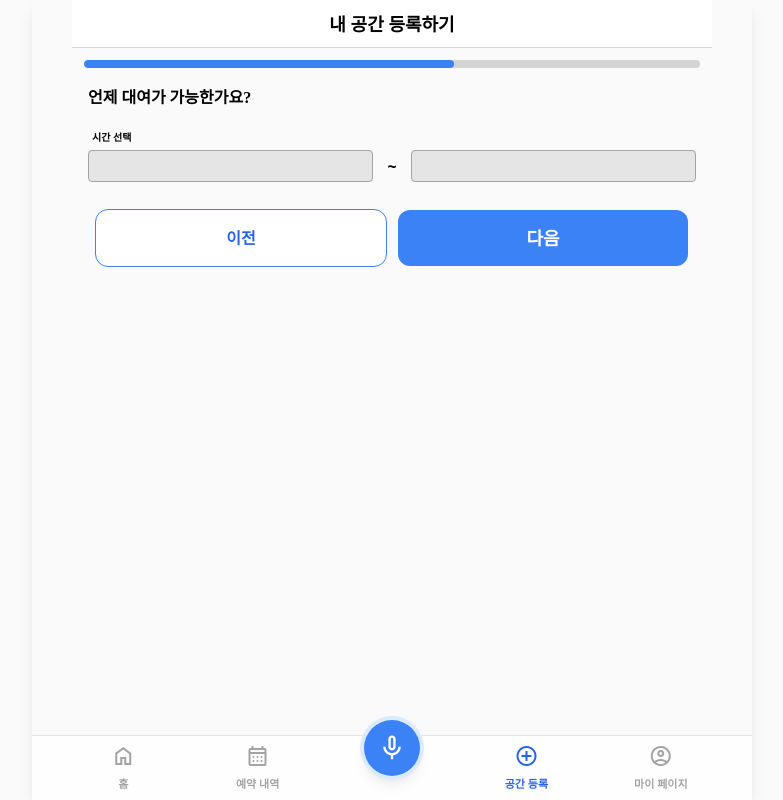
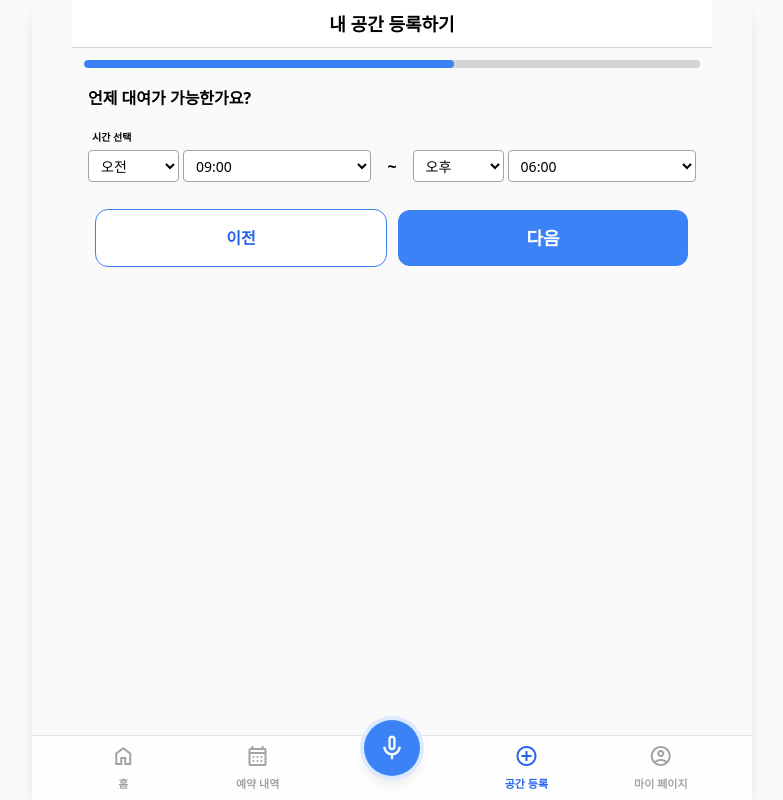
Before and after one commit to CampusPark/CampusPark-FE, a React (Vite) app: page /register/step-3 in a window 1280 px wide. Shown: the whole page, without its empty margins (248-1031 px from the left). Built offline with nearby package versions, Linux system fonts and the light colour scheme.

Commit message:
feat:  시간 선택 드롭다운 구현

```diff
--- a/src/pages/owner/SpacesPageStep3.tsx
+++ b/src/pages/owner/SpacesPageStep3.tsx
@@ -9,6 +9,38 @@ import { ROUTE_PATH } from "@/routes/paths";
 
 export default function SpacesPageStep3() {
   const navigate = useNavigate();
+
+  const periods = ["오전", "오후"] as const;
+  const hours = React.useMemo(
+    () => Array.from({ length: 12 }, (_, i) => i + 1),
+    []
+  );
+
+  type Period = (typeof periods)[number];
+
+  const [startPeriod, setStartPeriod] = React.useState<Period>("오전");
+  const [startHour, setStartHour] = React.useState<number>(9); // 기본 09시
+  const [endPeriod, setEndPeriod] = React.useState<Period>("오후");
+  const [endHour, setEndHour] = React.useState<number>(6); // 기본 18시
+
+  // 오전/오후 + 1~12시 -> 0~23시 변환
+  const to24h = (p: Period, h12: number) => {
+    const isAM = p === "오전";
+    if (isAM) return h12 === 12 ? 0 : h12; // 12AM => 0
+    return h12 === 12 ? 12 : h12 + 12; // 12PM => 12
+  };
+
+  const handleNext = () => {
+    const s = to24h(startPeriod, startHour);
+    const e = to24h(endPeriod, endHour);
+    if (s >= e) {
+      window.alert("종료 시간은 시작 시간보다 커야 합니다.");
+      return;
+    }
+    // TODO: 전역 상태/서버 전송이 필요하면 여기서 s,e 값을 사용해 저장하세요.
+    navigate(ROUTE_PATH.REGISTER_STEP4);
+  };
+
   return (
     <div className="min-h-svh w-full bg-zinc-50">
       <div className="relative mx-auto min-h-svh w-full max-w-[420px] sm:max-w-[480px] md:max-w-[640px] flex flex-col items-stretch overflow-hidden">
@@ -21,7 +53,7 @@ export default function SpacesPageStep3() {
             {/* 안내 문구 */}
             <div className="w-full p-1 inline-flex justify-start items-center gap-2.5 overflow-hidden">
               <div className="flex justify-start items-center gap-2.5 overflow-hidden">
-                <div className="justify-center text-black text-base font-bold font-['Pretendard'] leading-7">
+                <div className="justify-center text-black text-base font-bold leading-7">
                   언제 대여가 가능한가요?
                 </div>
               </div>
@@ -38,16 +70,70 @@ export default function SpacesPageStep3() {
                   </div>
                 </div>
 
-                <div className="w-full px-1 inline-flex justify-start items-center gap-2.5">
-                  <div className="w-full h-8 bg-neutral-200 rounded border border-neutral-400" />
+                {/* AM/PM(3) + 시각(7)  ~  AM/PM(3) + 시각(7) */}
+                <div className="w-full px-1 inline-flex justify-start items-center gap-1">
+                  {/* 시작 - 오전/오후 */}
+                  <select
+                    aria-label="시작 오전/오후"
+                    value={startPeriod}
+                    onChange={(e) => setStartPeriod(e.target.value as Period)}
+                    className="flex-[3] h-8 bg-white rounded border border-neutral-400 px-2 text-sm outline-none focus:outline-none focus:ring-0"
+                  >
+                    {periods.map((p) => (
+                      <option key={p} value={p}>
+                        {p}
+                      </option>
+                    ))}
+                  </select>
 
-                  <div className="shrink-0 px-1 flex items-center">
+                  {/* 시작 - 시각 */}
+                  <select
+                    aria-label="시작 시각"
+                    value={startHour}
+                    onChange={(e) => setStartHour(Number(e.target.value))}
+                    className="flex-[7] h-8 bg-white rounded border border-neutral-400 px-2 text-sm outline-none focus:outline-none focus:ring-0"
+                  >
+                    {hours.map((h) => (
+                      <option key={h} value={h}>
+                        {String(h).padStart(2, "0")}:00
+                      </option>
+                    ))}
+                  </select>
+
+                  {/* 구분자 */}
+                  <div className="shrink-0 px-3 flex items-center">
                     <span className="text-black text-base font-semibold leading-none">
                       ~
                     </span>
                   </div>
 
-                  <div className="w-full h-8 bg-neutral-200 rounded border border-neutral-400" />
+                  {/* 종료 - 오전/오후 */}
+                  <select
+                    aria-label="종료 오전/오후"
+                    value={endPeriod}
+                    onChange={(e) => setEndPeriod(e.target.value as Period)}
+                    className="flex-[3] h-8 bg-white rounded border border-neutral-400 px-2 text-sm outline-none focus:outline-none focus:ring-0"
+                  >
+                    {periods.map((p) => (
+                      <option key={p} value={p}>
+                        {p}
+                      </option>
+                    ))}
+                  </select>
+
+                  {/* 종료 - 시각 */}
+                  <select
+                    aria-label="종료 시각"
+                    value={endHour}
+                    onChange={(e) => setEndHour(Number(e.target.value))}
+                    className="flex-[7] h-8 bg-white rounded border border-neutral-400 px-2 text-sm outline-none focus:outline-none focus:ring-0"
+                  >
+                    {hours.map((h) => (
+                      <option key={h} value={h}>
+                        {String(h).padStart(2, "0")}:00
+                      </option>
+                    ))}
+                  </select>
                 </div>
               </div>
             </div>
@@ -65,7 +151,7 @@ export default function SpacesPageStep3() {
               <PrimaryButton
                 fullWidth={false}
                 className="flex-1"
-                onClick={() => navigate(ROUTE_PATH.REGISTER_STEP4)}
+                onClick={handleNext}
               >
                 다음
               </PrimaryButton>
```
